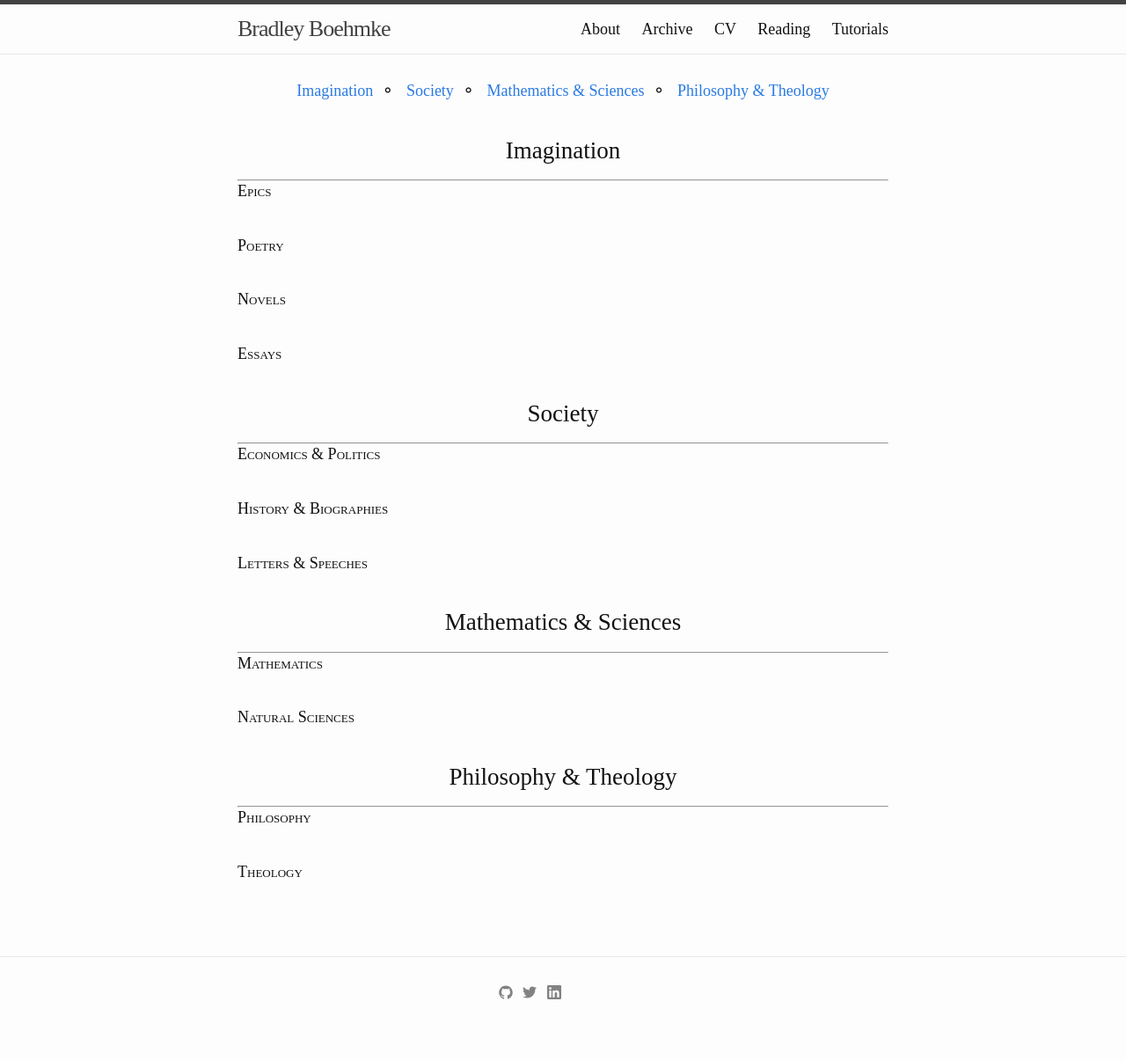
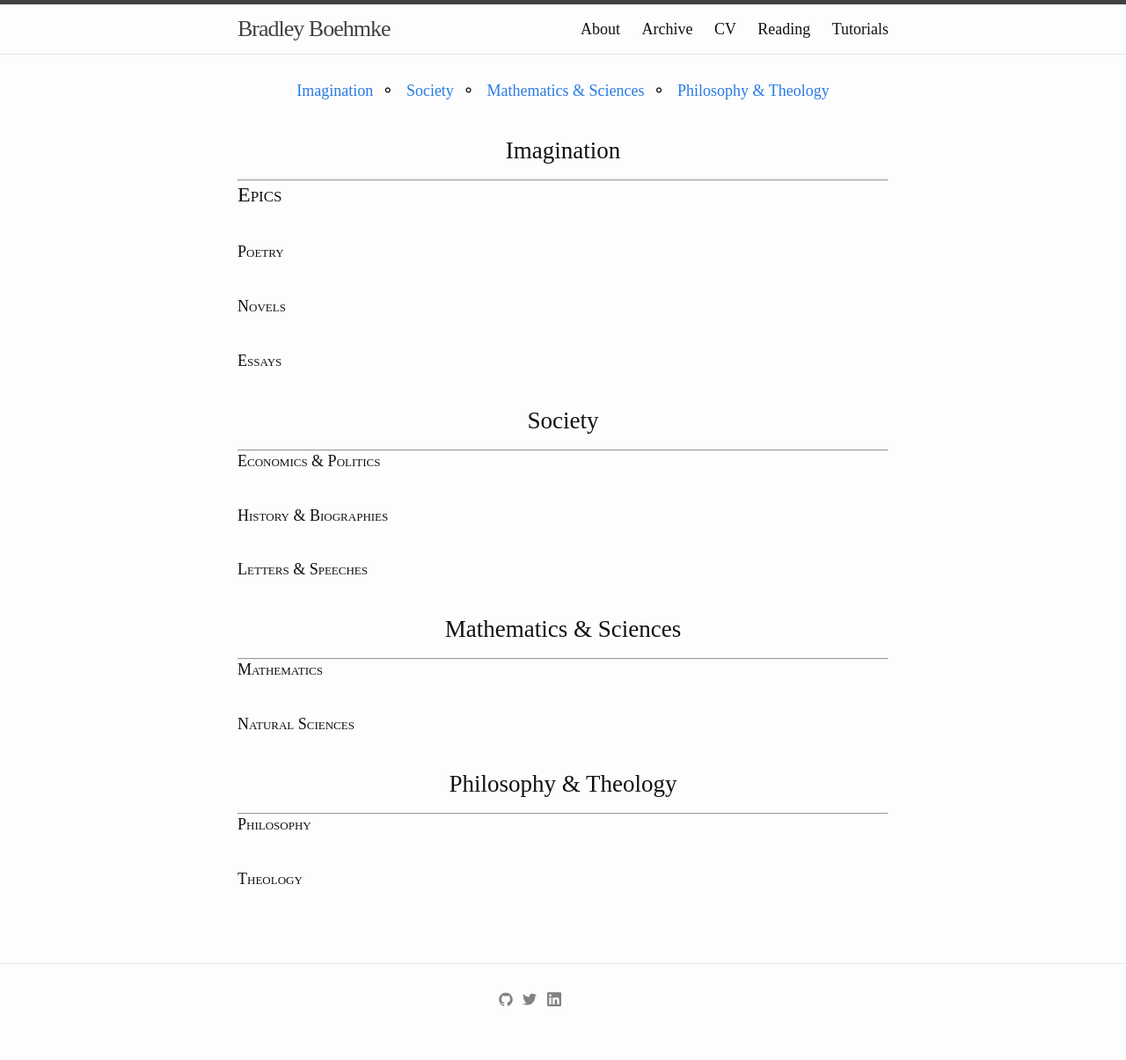
Before and after one commit to bradleyboehmke/bradleyboehmke, a Jekyll site: the page built from reading/index.md, in a window 1280 px wide. Shown: the whole page at 88% size. Built offline with Jekyll 4.4.1, drawn with Linux system fonts in a browser that asks for light colours.

Commit message:
Update index.md

```diff
--- a/reading/index.md
+++ b/reading/index.md
@@ -21,7 +21,7 @@ div {
 
 # <center>Imagination<a name="imagination"></a></center>
 ***
-<font size="4" style="font-variant: small-caps">Epics</font>
+<font size="5" style="font-variant: small-caps">Epics</font>
 
 <br>
 
```
